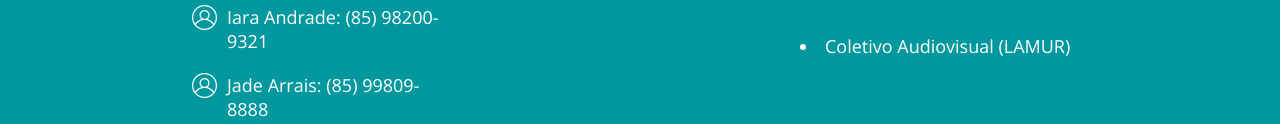
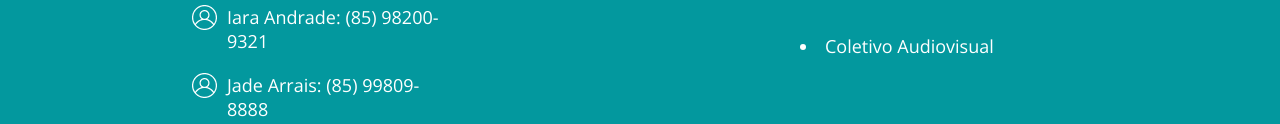
Before and after one commit to MateusQ7/tresmares_landpage, a plain HTML site: page index.html in a window 1280 px wide. Shown: the part 3033-3157 px from the top of the page. Drawn offline with nearby package versions, Linux system fonts and the light colour scheme.

Commit message:
tira LAMUR

```diff
--- a/index.html
+++ b/index.html
@@ -189,7 +189,7 @@
                                 <li class="li">Comissão Titan</li>
                                 <li class="li">Helenita Mota</li>
                                 <li class="li">Núcleo de Base</li>
-                                <li class="li">Coletivo Audiovisual (LAMUR)</li>
+                                <li class="li">Coletivo Audiovisual</li>
                             </ul>
                         </div>
                     </div>
```
